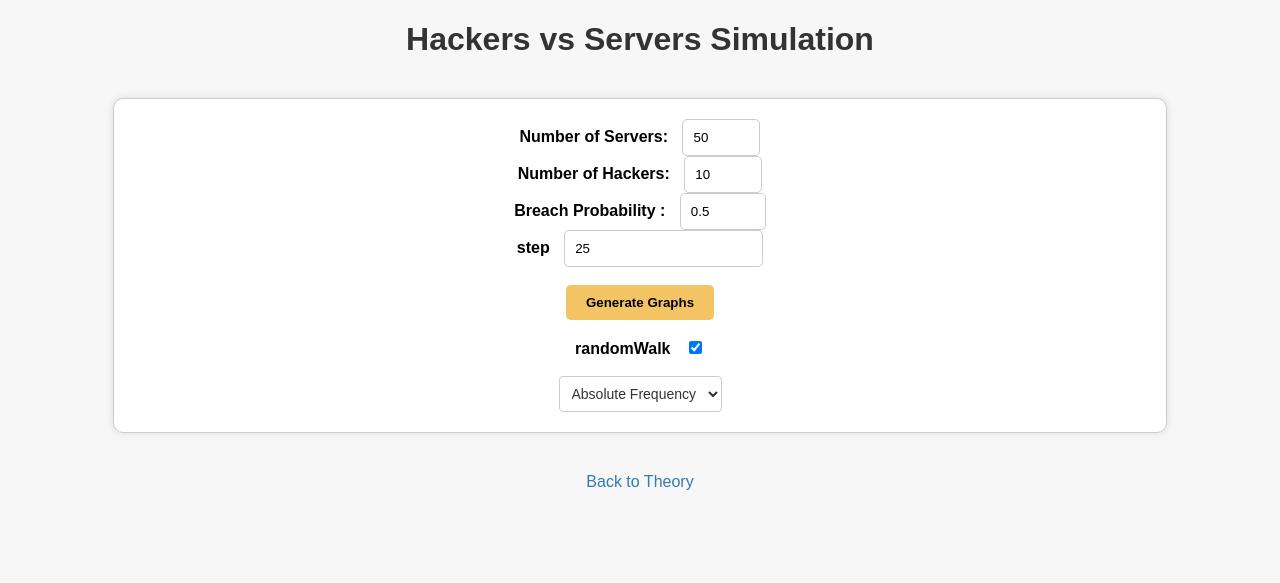
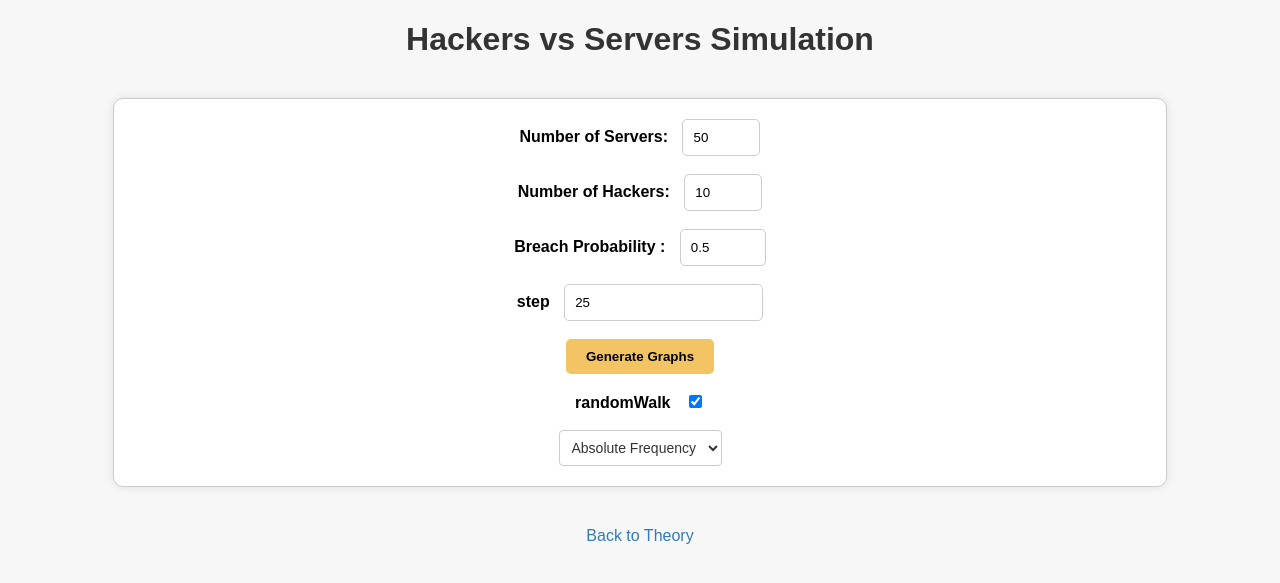
Before and after one commit to Raffo24/raffo24.github.io, a Jekyll site: the page built from _posts/statistics/2022-08-26-hw2_code.md, in a window 1280 px wide. Shown: the top 583 px of the page. Built offline with Jekyll 4.4.1, drawn with Linux system fonts in a browser that asks for light colours.

Commit message:
Update hw2_code.html

```diff
--- a/_layouts/hw2_code.html
+++ b/_layouts/hw2_code.html
@@ -123,11 +123,11 @@
     <div class="container">
         <form id="simulationForm" onsubmit="return false;">
             <label for="n">Number of Servers:</label>
-            <input type="number" id="n" value="50" min="2" max="500" required><br>
+            <input type="number" id="n" value="50" min="2" max="500" required><br><br>
             <label for="m">Number of Hackers:</label>
-            <input type="number" id="m" value="10" min="1" max="500" required><br>
+            <input type="number" id="m" value="10" min="1" max="500" required><br><br>
             <label for="p">Breach Probability :</label>
-            <input type="number" id="p" value="0.5" step="0.01" min="0" max="1" required><br>
+            <input type="number" id="p" value="0.5" step="0.01" min="0" max="1" required><br><br>
             <label for="step">step</label>
             <input type="number" id="step" value="25" min="0" step="1"> <br><br>
             <button id="button" onclick="generateGraphs()">Generate Graphs</button><br><br>
```
